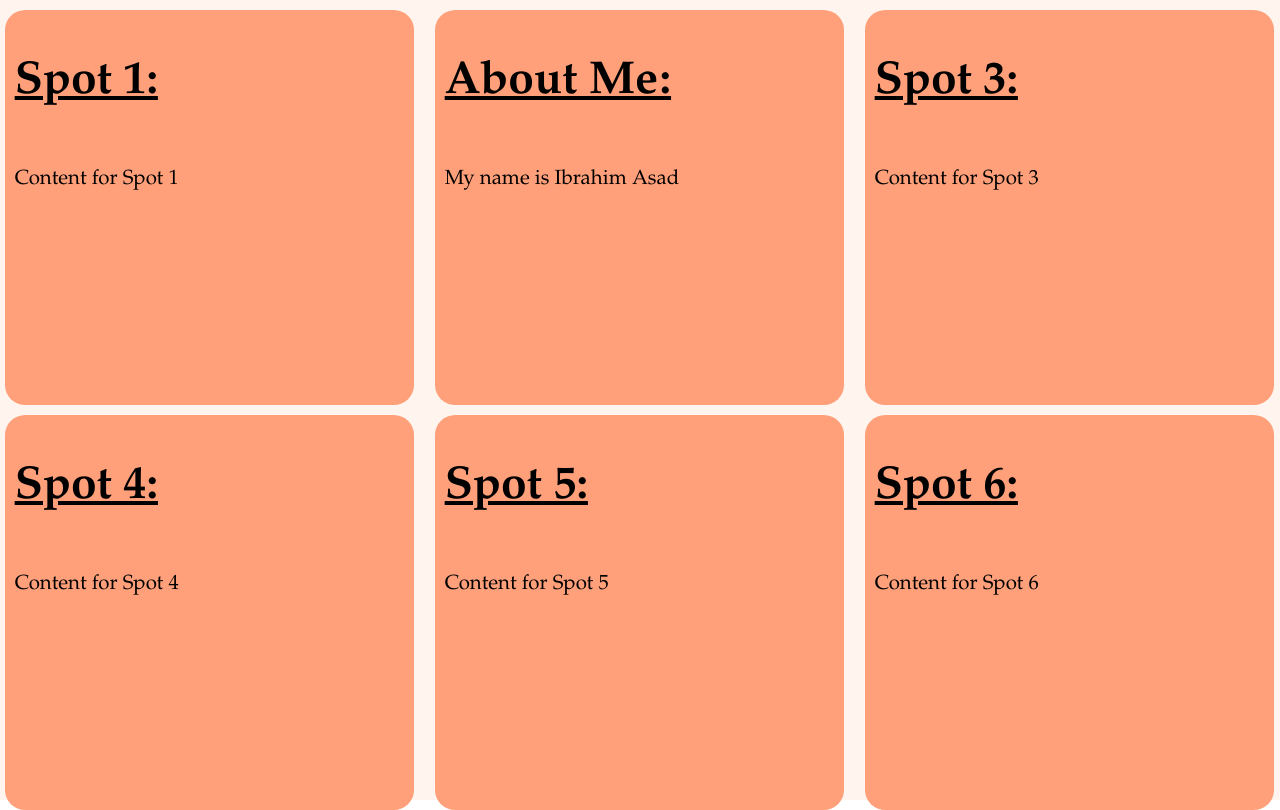
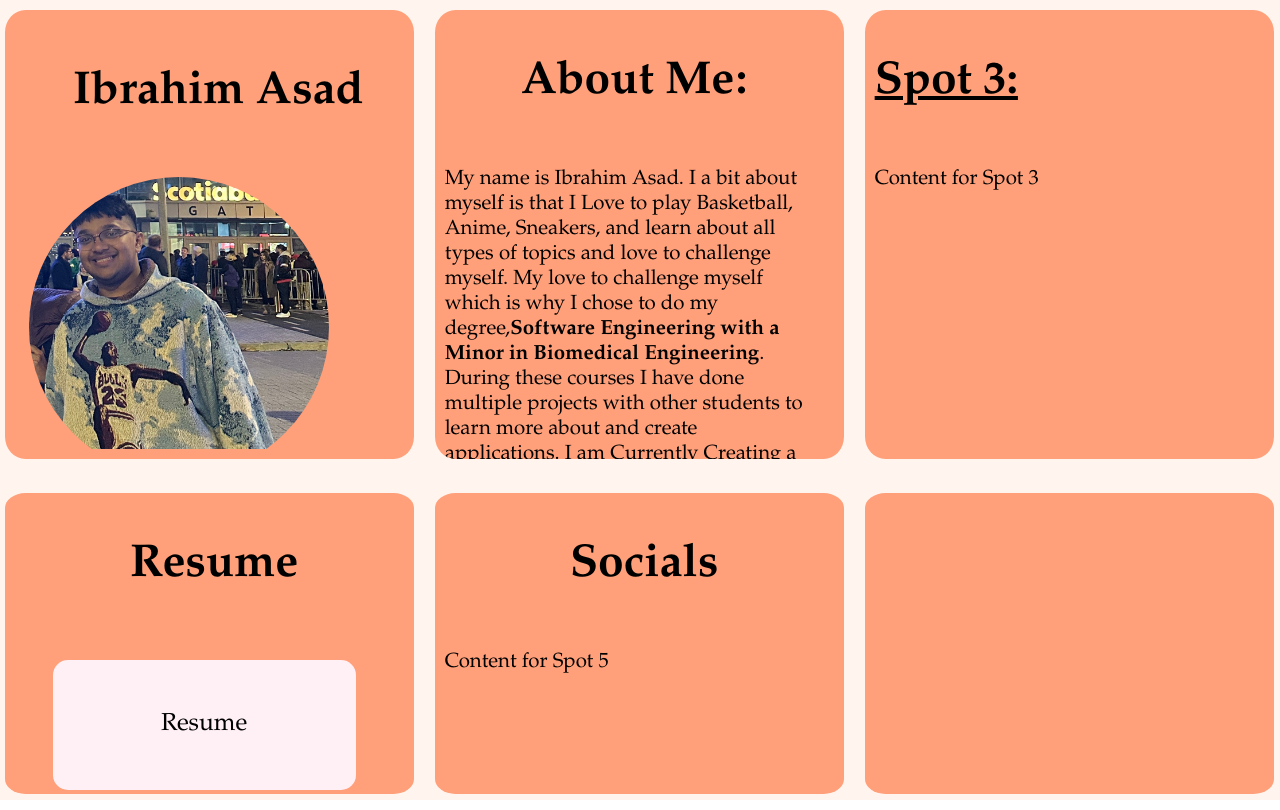
Before and after one commit to ibrahim29asad/website, a React (Create React App) app: page / in a window 1280 px wide. Built offline with nearby package versions, Linux system fonts and the light colour scheme.

Commit message:
3 Links Done

```diff
--- a/src/App.css
+++ b/src/App.css
@@ -26,6 +26,8 @@ body {
   overflow-x: hidden;
 
 }
+
+
 
 /*ad*/
 .container {
@@ -62,6 +64,8 @@ body {
   margin: 10px 5px 10px 5px;
   transition: background-color 0.5s ease;
   background-color: lightsalmon;
+  position: relative;
+  overflow: hidden;
 }
 
 .square:hover,
@@ -242,17 +246,23 @@ a:hover {
 
 .button {
   margin-top: 10px;
+  border-radius: 20%;
+
 }
 
 .button button {
-  padding: 30px 50px;
-  width: auto;
-  border-radius: 5px;
-  border-color: white;
+  padding: 50px 50px;
+  width: 80%;
+  height: 30%;
+  border-radius: 15px ;
   transition: background-color 0.3s, color 0.3s;
-  background-color: black;
-  color: white;
+  border: none;
+  color: black;
+  background-color: lavenderblush;
+  font-size: larger;
+  font-family: Palatino, URW Palladio L, serif;
   cursor: pointer;
+
 }
 
 .button button:hover {
@@ -267,10 +277,10 @@ a:hover {
 }
 
 .square {
-  height: 100%;
+  display: flex;
+  flex-direction: column;
+  height: 95%;
   border-radius: 5%;
-  position: relative;
-  padding-left: 2.3%;
   transition: background-color 0.5s ease;
   background-color: lightsalmon;
   color: black;
@@ -291,9 +301,59 @@ a:hover {
   }
 }
 
+@media (min-width: 601px) and (max-width: 1200px) {
+  .container {
+    grid-template-columns: repeat(2, 1fr);
+  }
+}
+
 /* Media query for enforcing 3 by 2 on larger screens */
-@media (min-width: 601px) {
+@media (min-width: 1201px) {
   .container {
     grid-template-columns: repeat(3, 1fr);
   }
 }
+
+.Profile-Pic {
+  max-width: 100%;
+  max-height: 100%;
+  display: block;
+  margin: 0;
+  padding: 0;
+  border-radius: 50%;
+  width: 300px;
+  height: 300px;
+  object-fit: cover;
+  object-position: top left;
+  padding-left: 20%;
+
+}
+
+.Profile-Pic {
+  max-width: 100%;
+  max-height: 100%;
+  display: block;
+  margin: 0;
+  padding: 0;
+  border-radius: 50%;
+  width: 300px;
+  height: 300px;
+  object-fit: cover;
+  object-position: top left;
+  transition: transform 0.3s ease;
+
+}
+
+.square:hover .Profile-Pic {
+  transform: scale(1.2); /* Increase the scale factor as needed */
+}
+
+.square.hovered .Profile-Pic {
+  width: 100%;
+  height: 100%;
+  position: absolute;
+  top: 0;
+  left: 0;
+  border-radius: 0;
+  transition: transform 0.3s ease, width 0.3s ease, height 0.3s ease;
+}
--- a/src/App.js
+++ b/src/App.js
@@ -4,6 +4,7 @@ import React from 'react';
 import Profile from '../src/images/profile.jpg';
 import ImageGallery from './ImageGallery';
 import Socials from './Socials';
+import NameCover from './NameCover';
 
 
 function App() {
@@ -11,12 +12,7 @@ function App() {
     <div className="container">
       {/* Spot 1 */}
       <div className="square">
-        <div className='App-header'>
-          <p style={{ textDecoration: 'underline' }}>Spot 1:</p>
-        </div>
-        <div className='MainText'>
-          Content for Spot 1
-        </div>
+        <NameCover/>
       </div>
 
       {/* Spot 2 */}
@@ -24,10 +20,22 @@ function App() {
 
         <div className='MainText'>
         <div className='App-header'>
-          <p style={{ textDecoration: 'underline' }}>About Me:</p>
+          <p style={{textAlign: 'center'  }}>About Me:</p>
         </div>
         <div className='MainText'>
-        My name is Ibrahim Asad
+        My name is Ibrahim Asad. I a bit about myself is that I Love
+        to play Basketball, Anime, Sneakers, and learn about all types
+       of topics and love to challenge myself. My love to challenge
+        myself which is why I chose to do my degree,
+        <strong>Software Engineering with a Minor in Biomedical Engineering</strong>.
+        During these courses I have done multiple projects with other
+        students to learn more about and create applications. I am
+        Currently Creating a Application that is able to read any researcher's biography from any source and
+        constantly finds grants globally that relates to any professors
+        line of research using Machine Learning. Project is a
+        collaboration with 5 other group members in an eight-month
+        deadline for the University of Calgary Research Funding
+        Department.
         </div>
         </div>
       </div>
@@ -44,18 +52,23 @@ function App() {
 
       {/* Spot 4 */}
       <div className="square">
-        <div className='App-header'>
-          <p style={{ textDecoration: 'underline' }}>Spot 4:</p>
-        </div>
-        <div className='MainText'>
-          Content for Spot 4
-        </div>
-      </div>
+  <div className='App-header'>
+    <p style={{ textAlign: 'center' }}>Resume</p>
+  </div>
+  <div className='MainText'>
+    <div className="button" style={{ display: 'flex', justifyContent: 'center' }}>
+      <button onClick={() => window.location.href = 'https://drive.google.com/file/d/1PuZ5FNw6qthkoH94axtujPLrQlWBmJGJ/view?usp=share_link'}>
+        Resume
+      </button>
+    </div>
+  </div>
+</div>
+
 
       {/* Spot 5 */}
       <div className="square">
         <div className='App-header'>
-          <p style={{ textDecoration: 'underline' }}>Spot 5:</p>
+        <p style={{  textAlign: 'center' }}>Socials</p>
         </div>
         <div className='MainText'>
           Content for Spot 5
@@ -64,11 +77,8 @@ function App() {
 
       {/* Spot 6 */}
       <div className="square">
-        <div className='App-header'>
-          <p style={{ textDecoration: 'underline' }}>Spot 6:</p>
-        </div>
+
         <div className='MainText'>
-          Content for Spot 6
         </div>
       </div>
     </div>
--- /dev/null
+++ b/src/NameCover.js
@@ -0,0 +1,19 @@
+import React, { useState } from 'react';
+import Profile from '../src/images/profile.jpg';
+import './App.css'; // Import your main CSS file
+
+function NameCover() {
+  const [isHovered, setHovered] = useState(false);
+
+  return (
+    <div className={`square ${isHovered ? 'hovered' : ''}`} onMouseEnter={() => setHovered(true)} onMouseLeave={() => setHovered(false)}>
+      <div className='App-header'>
+        <p style={{ textAlign: 'center' }}>Ibrahim Asad</p>
+      </div>
+
+      <img src={Profile} className="Profile-Pic" alt="Profile" />
+    </div>
+  );
+}
+
+export default NameCover;
```
Also changed, not shown: src/App copy 2.js (added, +18 -0 lines).
